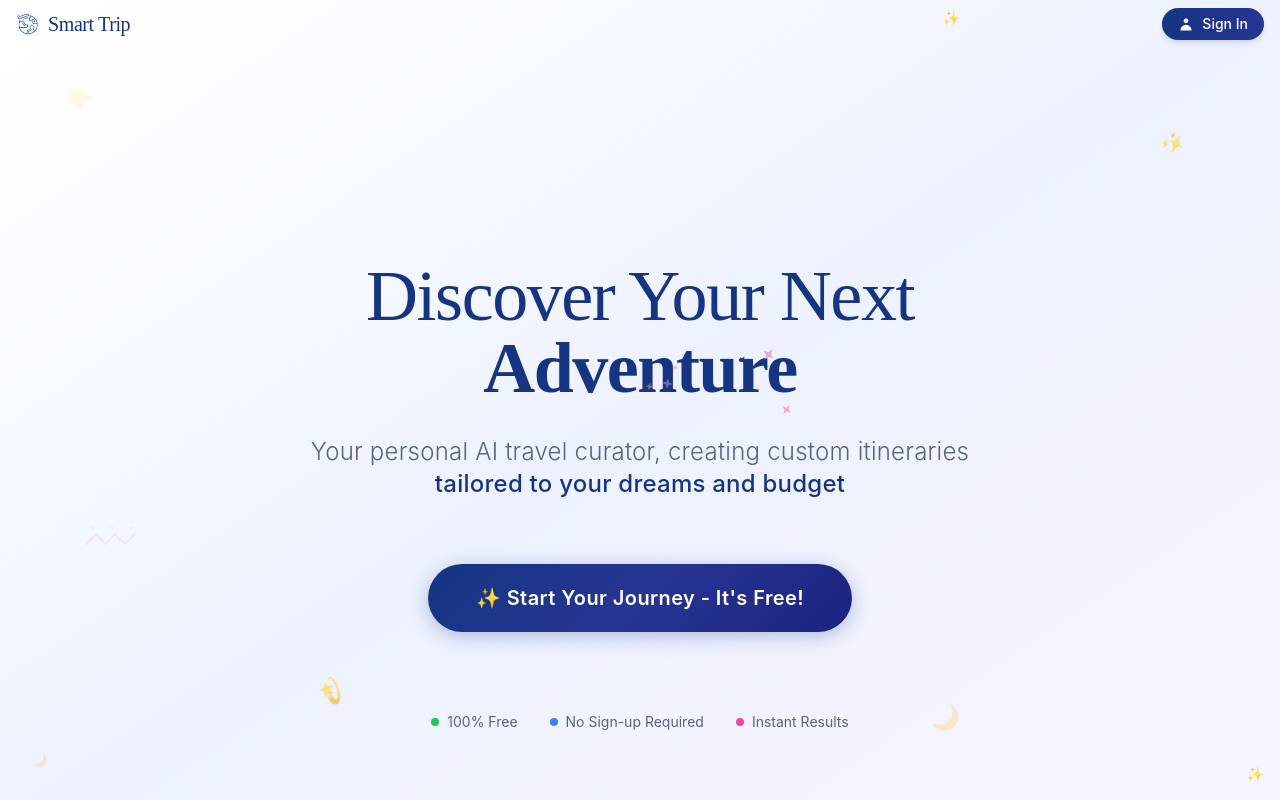
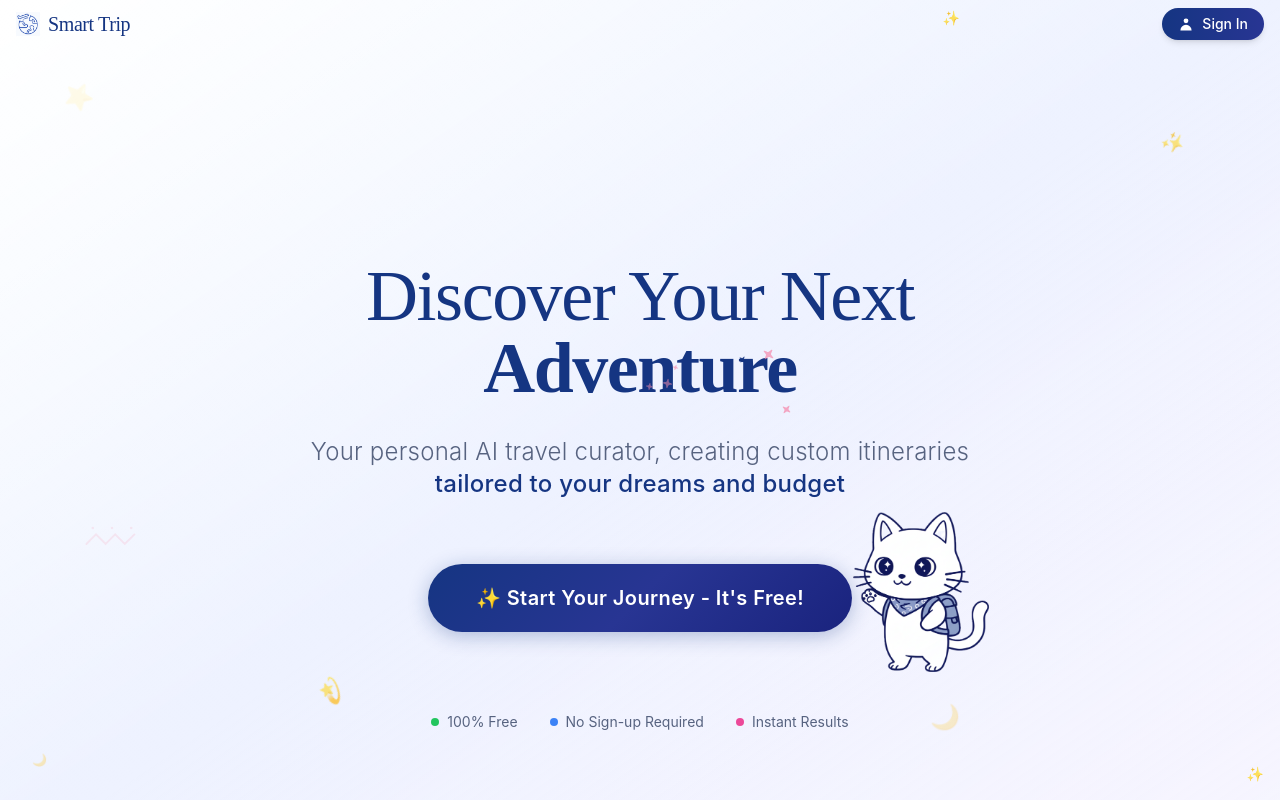
Before and after one commit to Yena830/travel_agent, a React (Vite) app: page / in a window 1280 px wide. Shown: the top 800 px of the page. Built offline with nearby package versions, Linux system fonts and the light colour scheme; no server answers; a web font is replaced by a local one.

Commit message:
add cat icon

```diff
--- a/src/components/custom/Hero.jsx
+++ b/src/components/custom/Hero.jsx
@@ -62,7 +62,7 @@ function Hero() {
             </p>
 
             {/* CTA Button */}
-            <div className="pt-8">
+            <div className="pt-8 relative">
               <Link to={"/create-trip"}>
                 <button className="nj-modern-button px-8 py-4 md:px-12 md:py-5 text-lg md:text-xl">
                   <span className="relative z-10 flex items-center">
@@ -70,6 +70,15 @@ function Hero() {
                   </span>
                 </button>
               </Link>
+
+              {/* Cat Image - positioned in bottom right */}
+              <div className="absolute -bottom-4 -right-4 sm:-bottom-4 sm:-right-0 md:-bottom-6 md:-right-6 lg:-bottom-10 lg:-right-8">
+                <img
+                  src="/cat.png"
+                  alt="Cute cat"
+                  className="w-16 h-16 md:w-32 md:h-32 lg:w-40 lg:h-40 object-contain opacity-95"
+                />
+              </div>
             </div>
 
             {/* Feature Cards
```
Also changed, not shown: public/cat.png (added).
